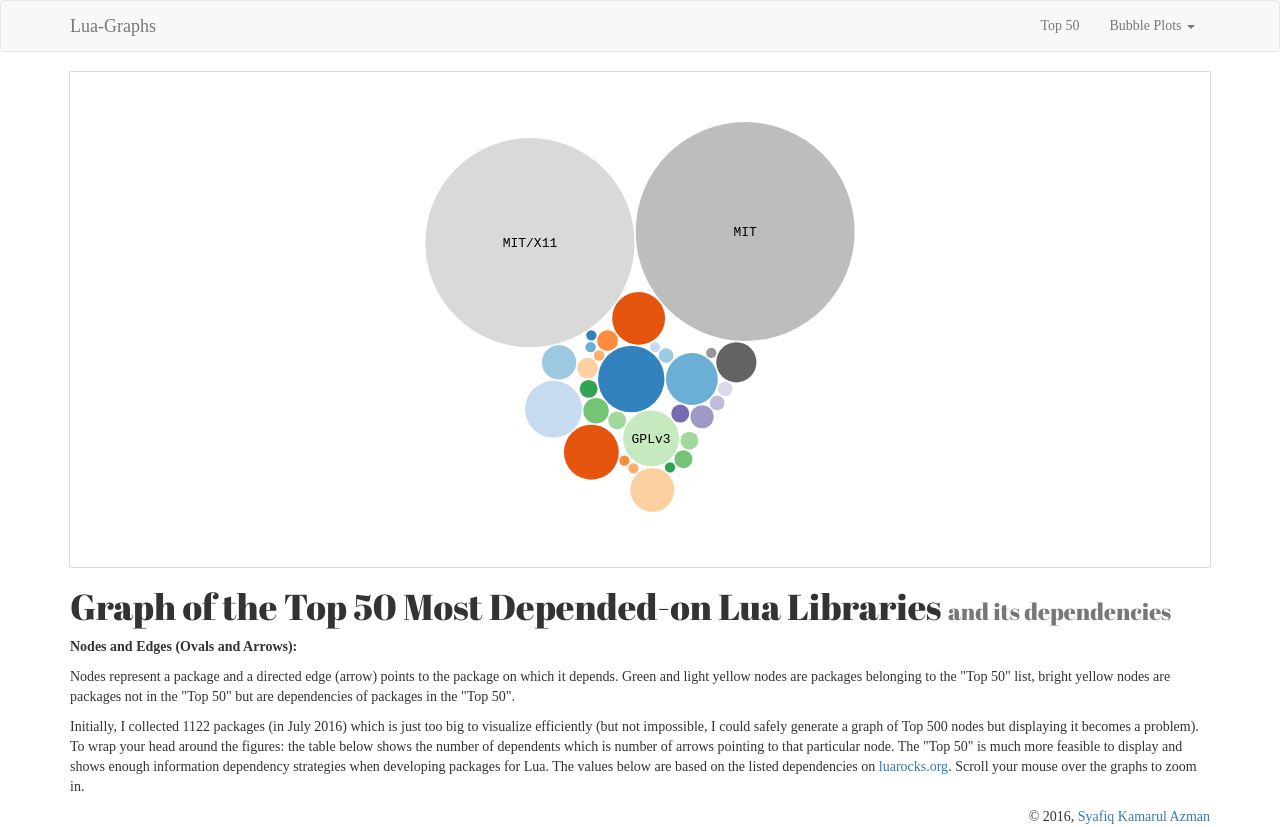
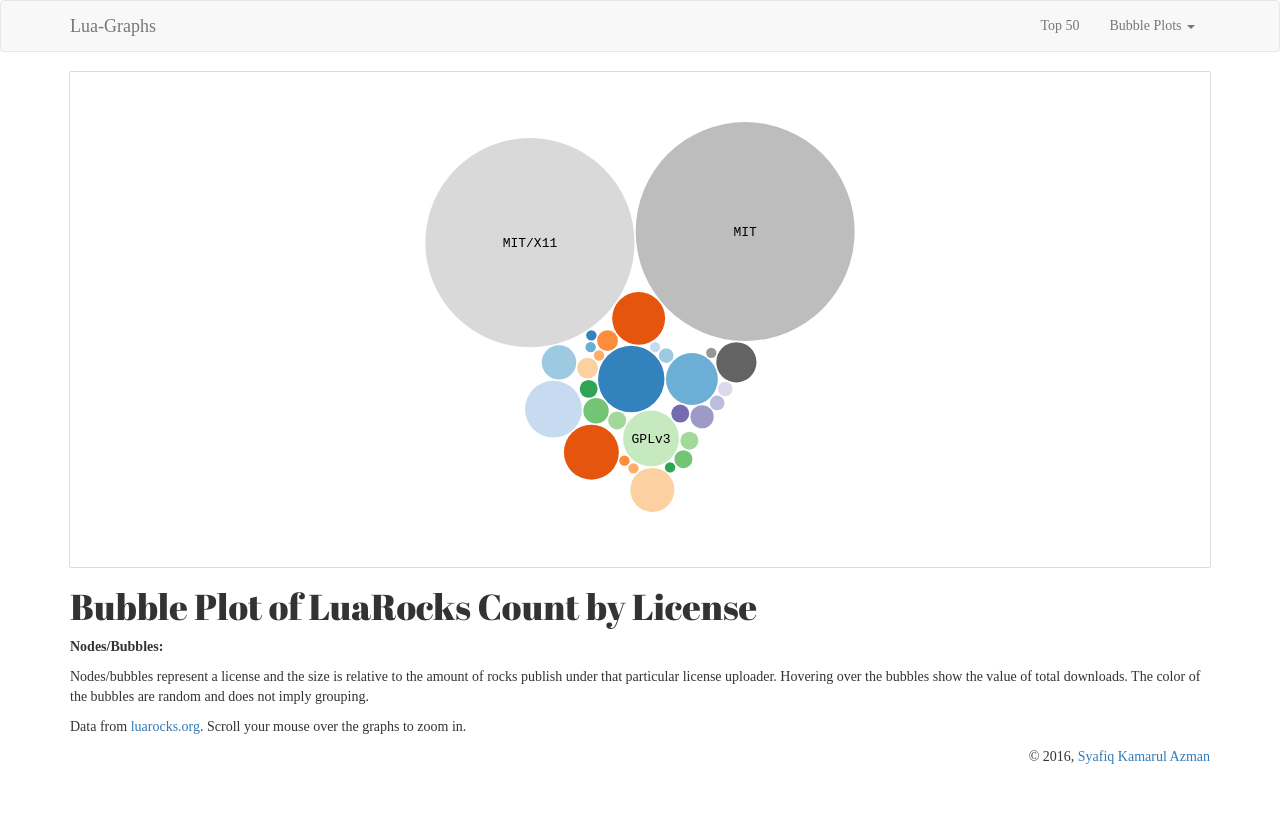
Before and after one commit to syaffers/lua-graphs, a website: page license.html in a window 1280 px wide. After the commit the page ends 800 px from the top, so only its background shows below. Drawn offline with nearby package versions, Linux system fonts and the light colour scheme; a web font is replaced by a local one.

Commit message:
Whoops forgot to regen pages!

```diff
--- a/license.html
+++ b/license.html
@@ -4,6 +4,7 @@
     <meta charset="utf-8">
     <title>Graph of the Top 50 Most Depended-on Lua Libraries</title>
     <link rel="stylesheet" href="https://maxcdn.bootstrapcdn.com/bootstrap/3.3.6/css/bootstrap.min.css" integrity="sha384-1q8mTJOASx8j1Au+a5WDVnPi2lkFfwwEAa8hDDdjZlpLegxhjVME1fgjWPGmkzs7" crossorigin="anonymous">
+    <link rel="icon" href="favicon.png" type="image/png">
     <link href="//fonts.googleapis.com/css?family=Abril Fatface&amp;subset=latin" rel="stylesheet" type="text/css">
     <link href="//fonts.googleapis.com/css?family=Average Sans&amp;subset=latin" rel="stylesheet" type="text/css">
     <link rel="stylesheet" href="css/styles.css">
@@ -49,25 +50,16 @@
   <div class="row">
     <div class="col-xs-12" id="info">
       <h1>
-        Graph of the Top 50 Most Depended-on Lua Libraries
-        <small>and its dependencies</small>
+        Bubble Plot of LuaRocks Count by License
       </h1>
-      <p><strong>Nodes and Edges (Ovals and Arrows):</strong></p>
-      <p>Nodes represent a package and a directed edge (arrow) points to the
-        package on which it depends. Green and light yellow nodes are
-        packages belonging to the &quot;Top 50&quot; list, bright yellow
-        nodes are packages not in the &quot;Top 50&quot; but are
-        dependencies of packages in the &quot;Top 50&quot;.
+      <p><strong>Nodes/Bubbles:</strong></p>
+      <p>Nodes/bubbles represent a license and the size is relative to the
+        amount of rocks publish under that particular license uploader. Hovering
+        over the bubbles show the value of total downloads. The color of the
+        bubbles are random and does not imply grouping.
       </p>
-      <p>Initially, I collected 1122 packages (in July 2016) which is
-        just too big to visualize efficiently (but not impossible, I could
-        safely generate a graph of Top 500 nodes but displaying it becomes
-        a problem). To wrap your head around the figures: the table below
-        shows the number of dependents which is number of arrows pointing to
-        that particular node. The &quot;Top 50&quot; is much more feasible
-        to display and shows enough information dependency strategies when
-        developing packages for Lua. The values below are based on the
-        listed dependencies on
+      <p>
+        Data from
         <a href="http://www.luarocks.org">luarocks.org</a>. Scroll your mouse
         over the graphs to zoom in.
       </p>
```
Also changed, not shown: downloads.html (+3 -1 lines), index.html (+1 -0 lines), rocks.html (+3 -1 lines), uploads.html (+3 -1 lines).
